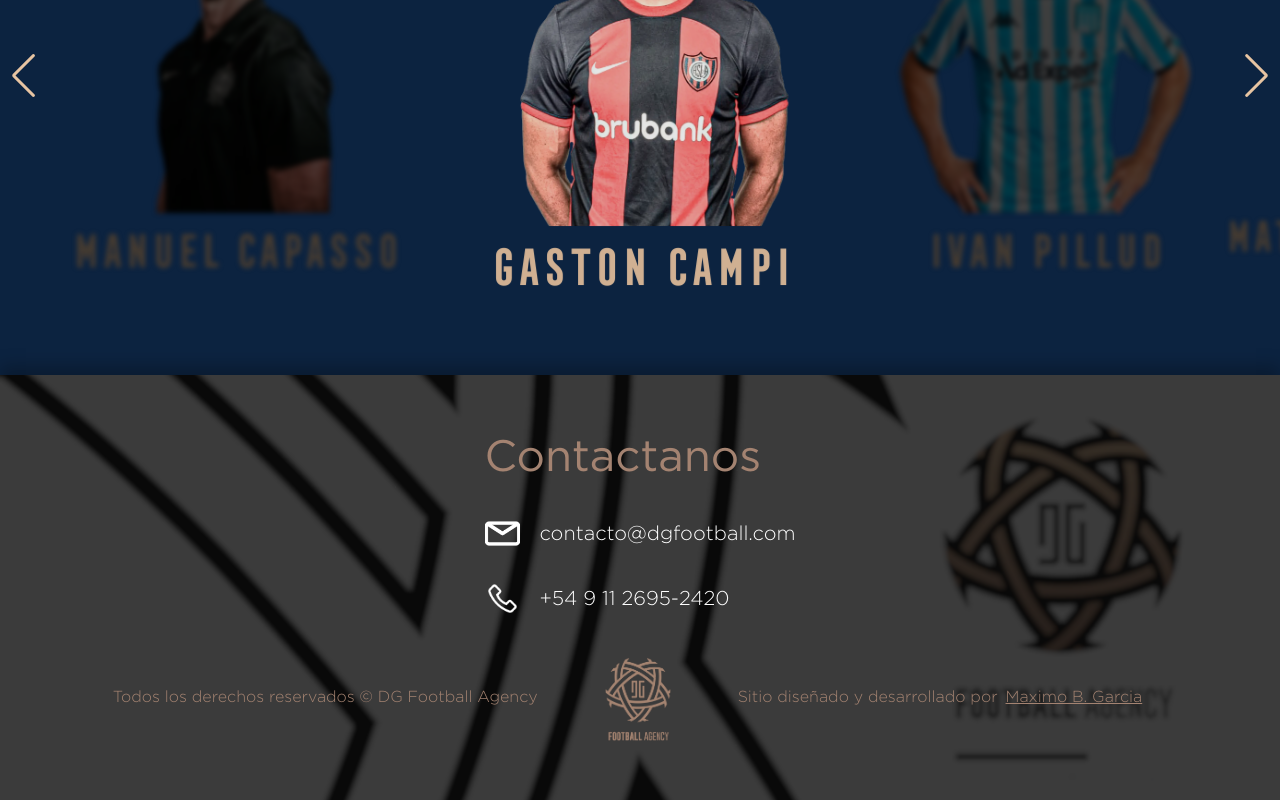
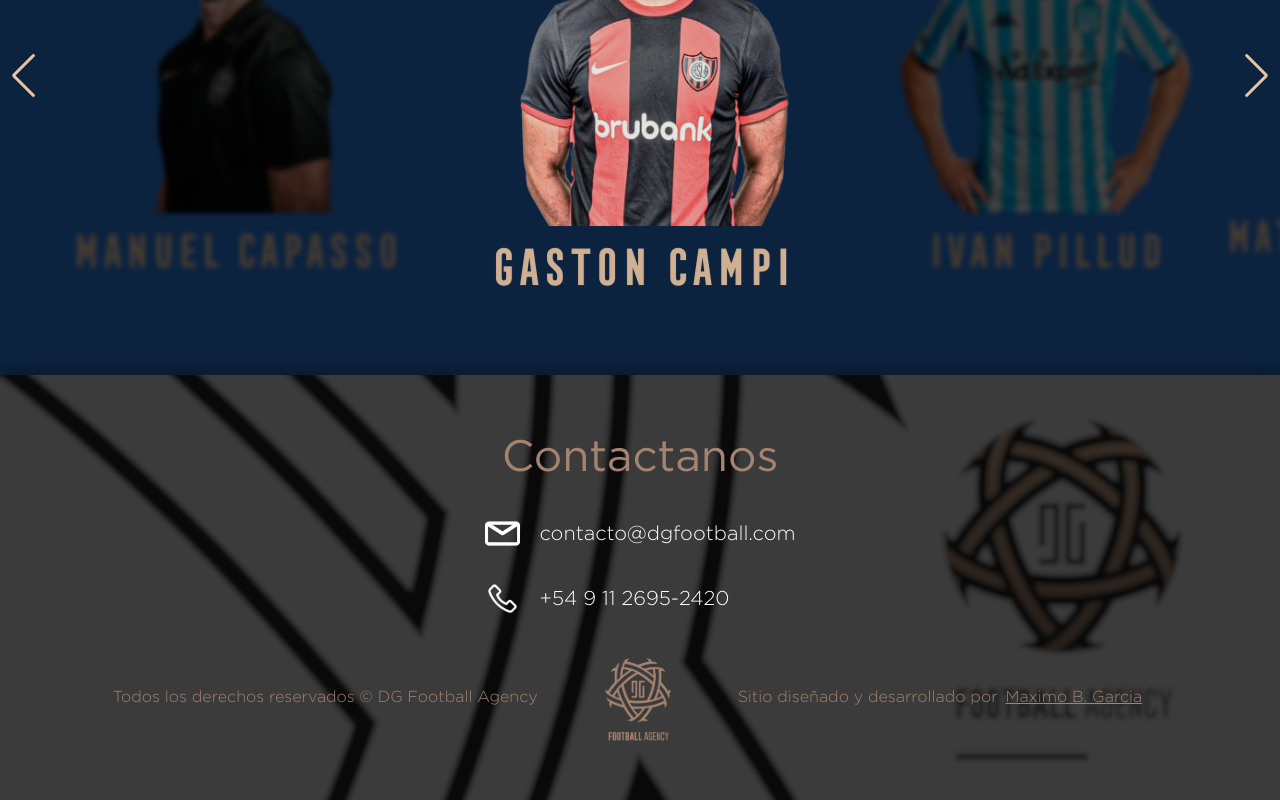
Before and after one commit to GarciaMaximoB/DG-Football, a React (Vite) app: page /players in a window 1280 px wide. Shown: the part 578-1378 px from the top of the page. Built offline with nearby package versions, Linux system fonts and the light colour scheme.

Commit message:
Soccer way Walter Nuñez

```diff
--- a/src/App.css
+++ b/src/App.css
@@ -597,6 +597,7 @@
   font-family: "GothamBook", sans-serif;
   font-size: 44px;
   font-weight: 400;
+  align-self: center;
   line-height: 1.5em;
   color: #a48371;
   margin-bottom: 25px;
--- a/src/components/Players.js
+++ b/src/components/Players.js
@@ -172,7 +172,7 @@ export const Players = [
     redes: {
       transferMarkt:
         " https://www.transfermarkt.com.ar/walter-nunez/profil/spieler/1020838",
-      soccerWay: "https://www.soccerway.com/",
+      soccerWay: "https://int.soccerway.com/players/walter-nunez/841577/",
       Youtube: "https://youtu.be/rluWxqL5yBk",
       wyscout: "https://www.wyscout.com/enzo-gaggi",
     },
```
